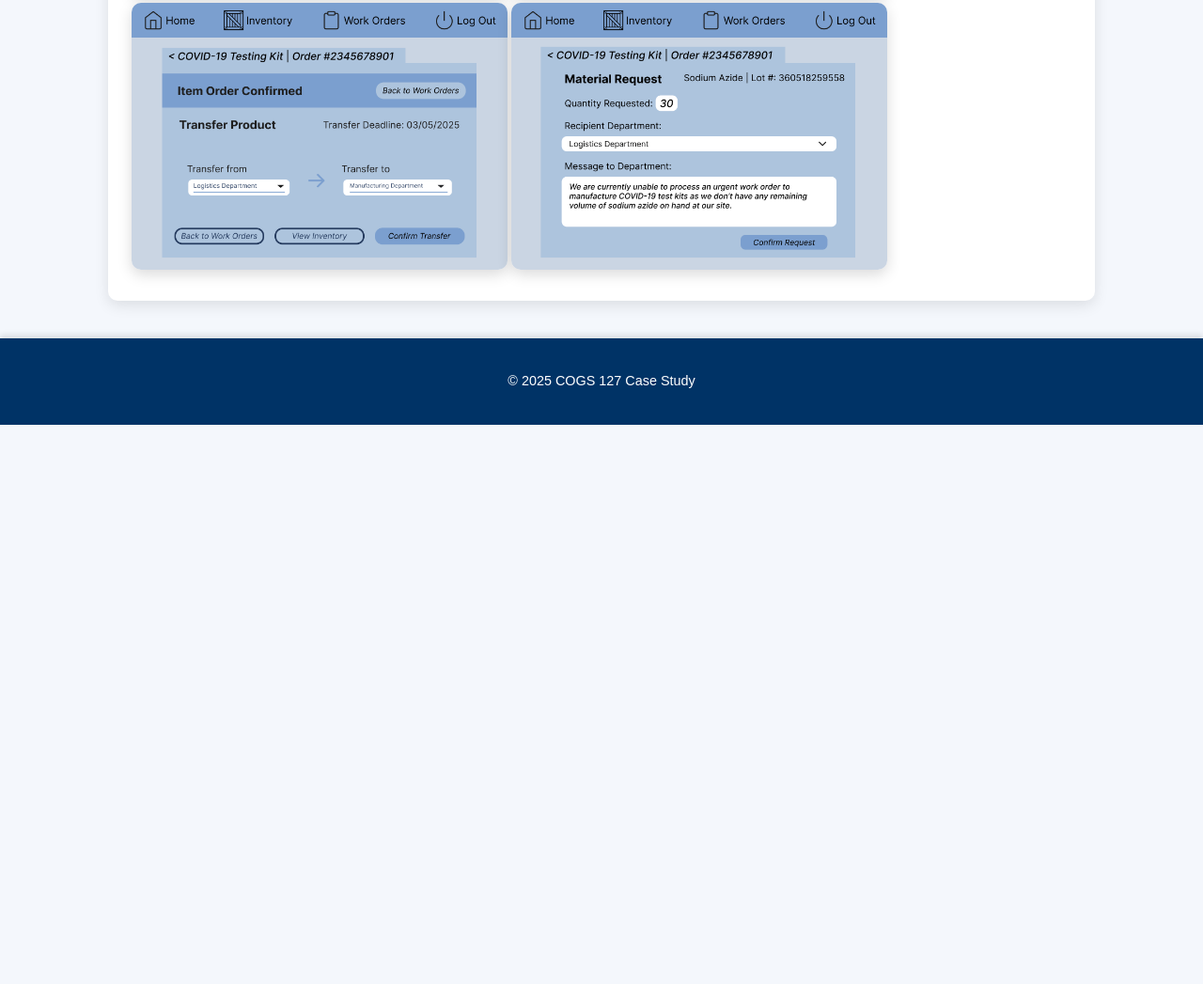
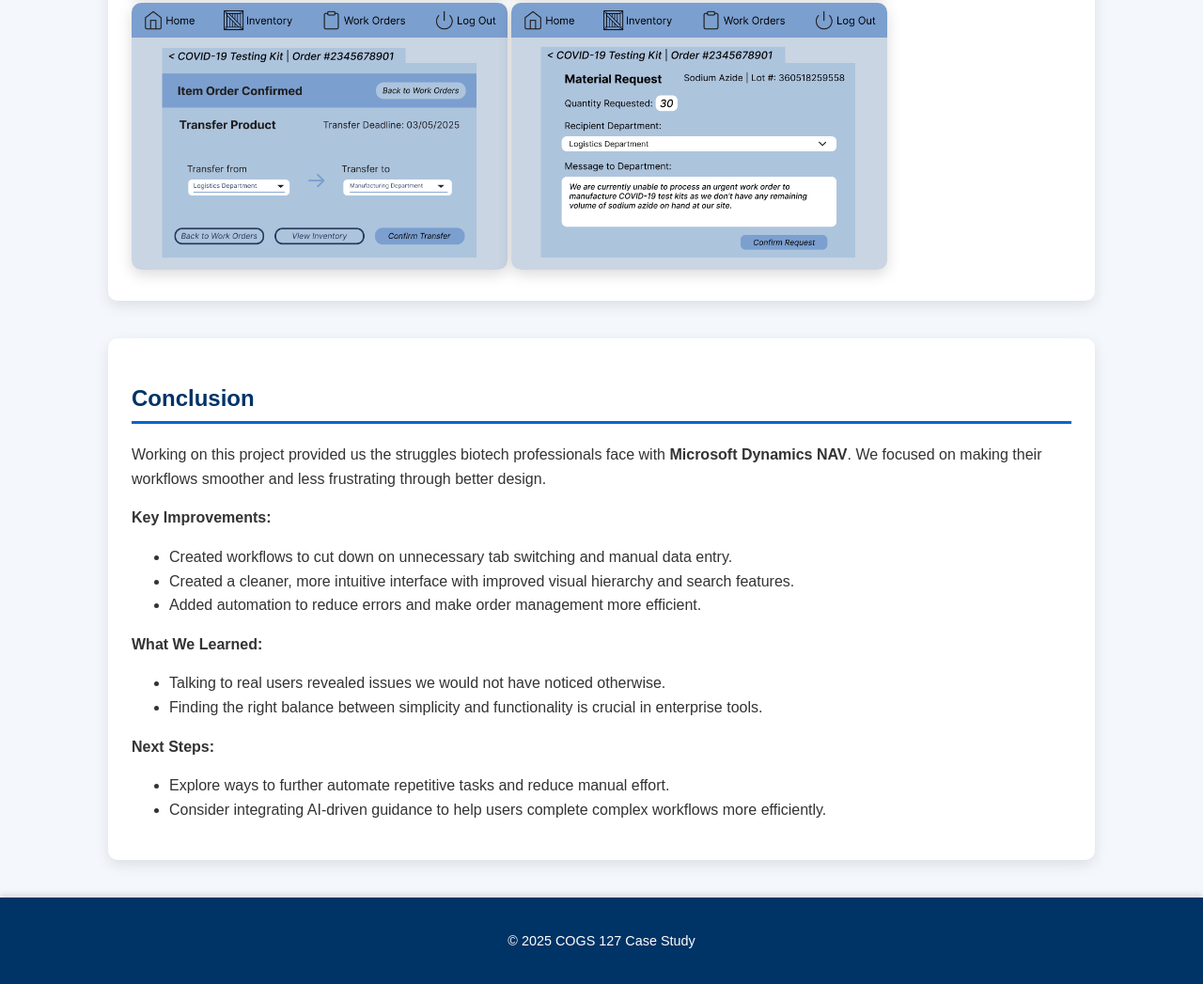
Before and after one commit to jayden789/cogs127-case-study, a plain HTML site: page index.html in a window 1280 px wide. Shown: the part 3839-4886 px from the top of the page at 94% size. Before the commit the page ends 4291 px from the top, so only its background shows below. Drawn offline with Linux system fonts and the light colour scheme.

Commit message:
add conclusion

```diff
--- a/index.html
+++ b/index.html
@@ -124,6 +124,32 @@
         <img src="p4.png" alt="Alerts & Notifications UI" class="prototype-img-small">
     </section>
 
+    <section id="conclusion">
+        <h2>Conclusion</h2>
+        <p>Working on this project provided us the struggles biotech professionals face with <b>Microsoft Dynamics NAV</b>. We focused on making their workflows smoother and less frustrating through better design.</p>
+
+        <p><strong>Key Improvements:</strong></p>
+        <ul>
+            <li>Created workflows to cut down on unnecessary tab switching and manual data entry.</li>
+            <li>Created a cleaner, more intuitive interface with improved visual hierarchy and search features.</li>
+            <li>Added automation to reduce errors and make order management more efficient.</li>
+        </ul>
+
+        <p><strong>What We Learned:</strong></p>
+        <ul>
+            <li>Talking to real users revealed issues we would not have noticed otherwise.</li>
+            <li>Finding the right balance between simplicity and functionality is crucial in enterprise tools.</li>
+        </ul>
+
+        <p><strong>Next Steps:</strong></p>
+        <ul>
+            <li>Explore ways to further automate repetitive tasks and reduce manual effort.</li>
+            <li>Consider integrating AI-driven guidance to help users complete complex workflows more efficiently.</li>
+        </ul>
+
+    </section>
+
+
     <footer>
         <p>&copy; 2025 COGS 127 Case Study</p>
     </footer>
```
